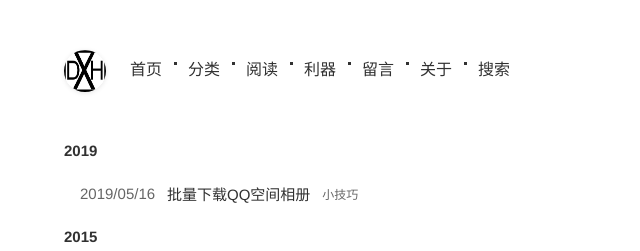
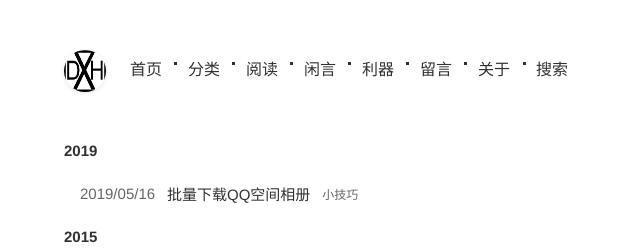
Before and after one commit to Devinteng/blog3, a Jekyll site: the page built from index.html, in a window 1280 px wide. Shown: the top 251 px of the page, without its empty margins (296-936 px from the left). Built offline with Jekyll 4.4.1, drawn with Linux system fonts in a browser that asks for light colours.

Commit message:
Update _config.yml

```diff
--- a/_config.yml
+++ b/_config.yml
@@ -21,6 +21,8 @@ menu:
     url: /pages/分类.html
   - title: 阅读
     url: /pages/阅读.html
+  - title: 闲言
+    url: /pages/闲言.html
   - title: 利器
     url: /pages/利器.html
   - title: 留言
```
